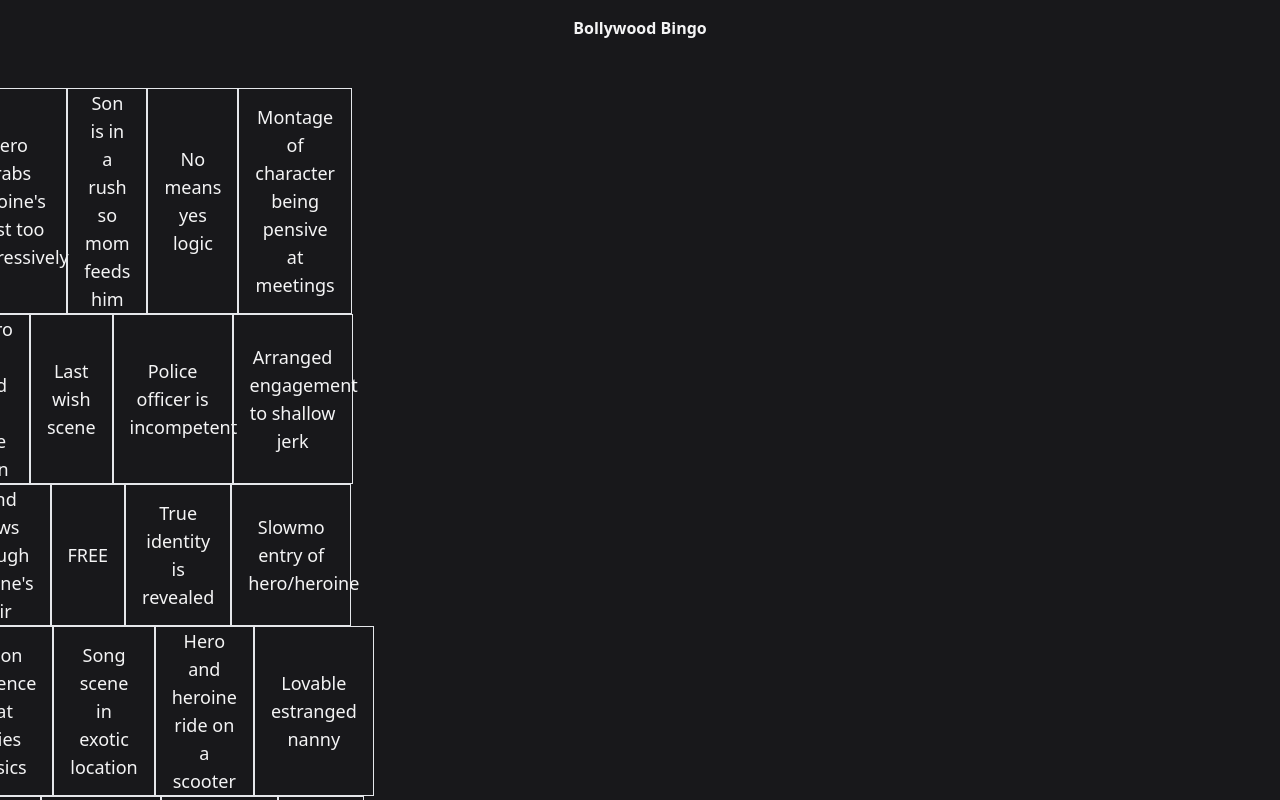
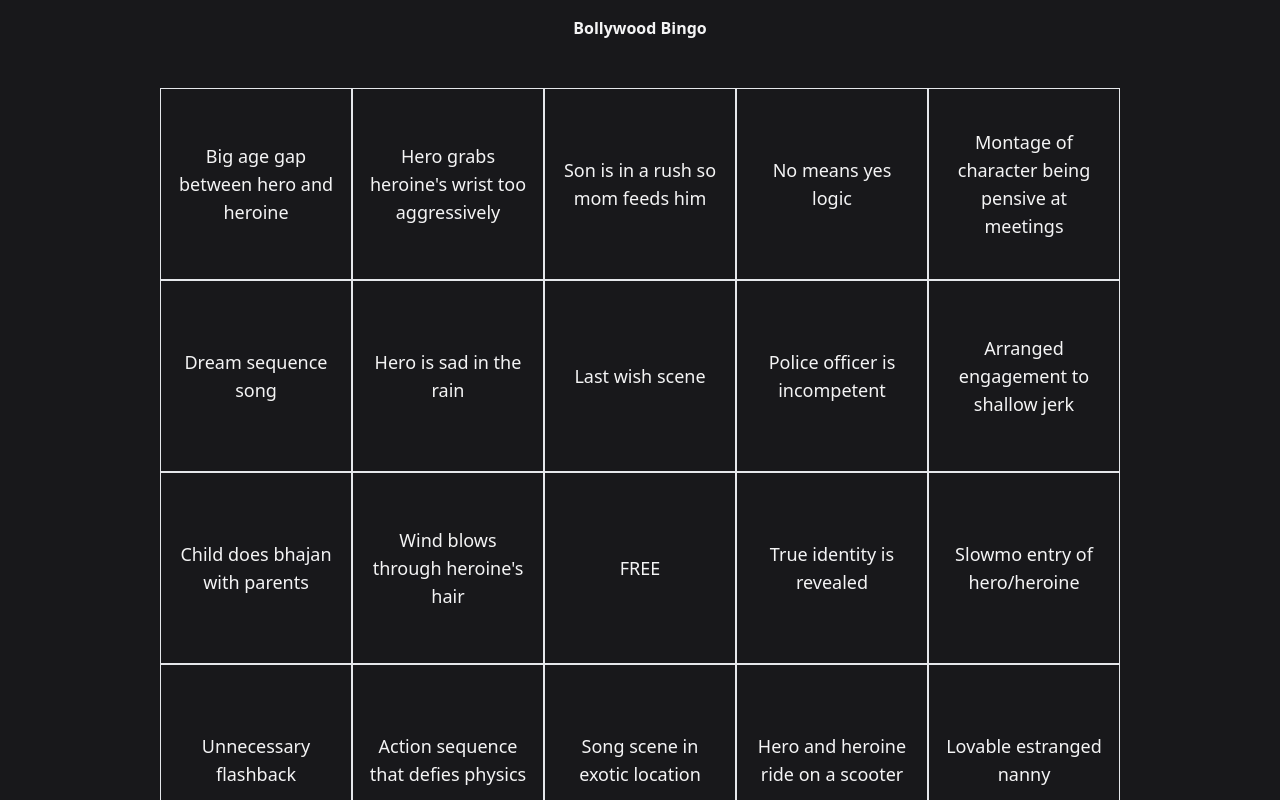
Before and after one commit to akvashi24/bingobongo, a Next.js app: page / in a window 1280 px wide. Shown: the top 800 px of the page. Built offline with nearby package versions, Linux system fonts and the light colour scheme.

Commit message:
Fix max width on Row container

```diff
--- a/pages/index.js
+++ b/pages/index.js
@@ -99,7 +99,7 @@ export default function Home() {
         <div className='py-4'>
         <span className='text-zinc-100 font-bold'>Bollywood Bingo</span>
         </div>
-        <div className="flex flex-col h-100 bg-zinc-900 pt-8 pb-16 content-center max-w-48 px-1">
+        <div className="flex flex-col h-100 bg-zinc-900 pt-8 pb-16 content-center px-1 ">
           <Row>
             {range(0,5).map((e) => <Square key={e} text={shuffled[e]}/>)}
           </Row>
```
